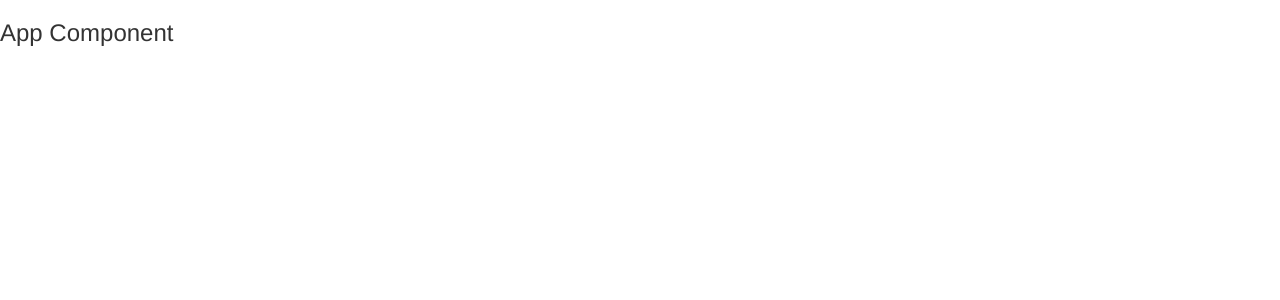
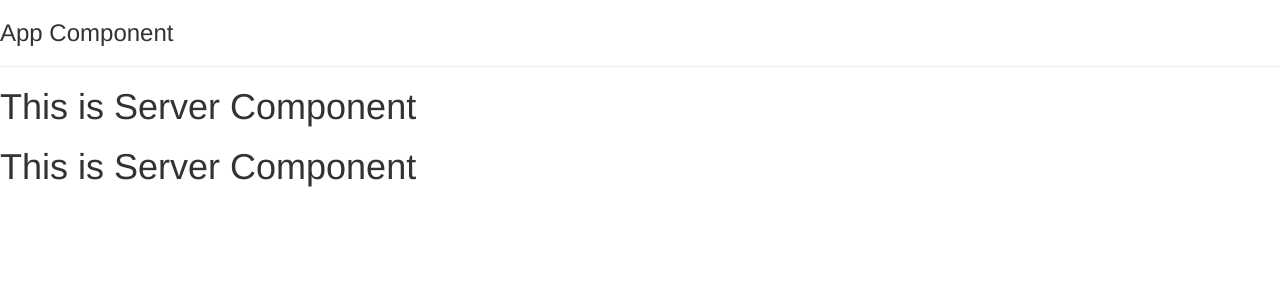
Before and after one commit to Brutalvik/recipe-app, an Angular app: page / in a window 1280 px wide. Shown: the top 300 px of the page. Built offline with nearby package versions, Linux system fonts and the light colour scheme.

Commit message:
Working With App Components - CLI

```diff
--- a/src/app/app.component.html
+++ b/src/app/app.component.html
@@ -1 +1,3 @@
-<h3>App Component</h3>
+<h3>App Component </h3>
+<hr>
+<app-servers></app-servers>
--- a/src/app/app.module.ts
+++ b/src/app/app.module.ts
@@ -3,12 +3,14 @@
 
 import { AppComponent } from './app.component';
 import {ServerComponent} from './server/server.component';
+import { ServersComponent } from './servers/servers.component';
 
 
 @NgModule({
   declarations: [
     AppComponent,
-    ServerComponent
+    ServerComponent,
+    ServersComponent
   ],
     imports: [
         BrowserModule,
--- a/src/app/server/server.component.html
+++ b/src/app/server/server.component.html
@@ -0,0 +1 @@
+<h1>This is Server Component</h1>
--- a/src/app/server/server.component.ts
+++ b/src/app/server/server.component.ts
@@ -1,4 +1,4 @@
-import {Component} from "@angular/core";
+import {Component} from '@angular/core';
 
 @Component({
   selector: 'app-server',
--- /dev/null
+++ b/src/app/servers/servers.component.html
@@ -0,0 +1,2 @@
+<app-server></app-server>
+<app-server></app-server>
--- /dev/null
+++ b/src/app/servers/servers.component.ts
@@ -0,0 +1,15 @@
+import { Component, OnInit } from '@angular/core';
+
+@Component({
+  selector: 'app-servers',
+  templateUrl: './servers.component.html',
+  styleUrls: ['./servers.component.css']
+})
+export class ServersComponent implements OnInit {
+
+  constructor() { }
+
+  ngOnInit(): void {
+  }
+
+}
```
Also changed, not shown: src/app/servers/servers.component.css (added), 1 other file (tests, documents, lock files or other folders).
